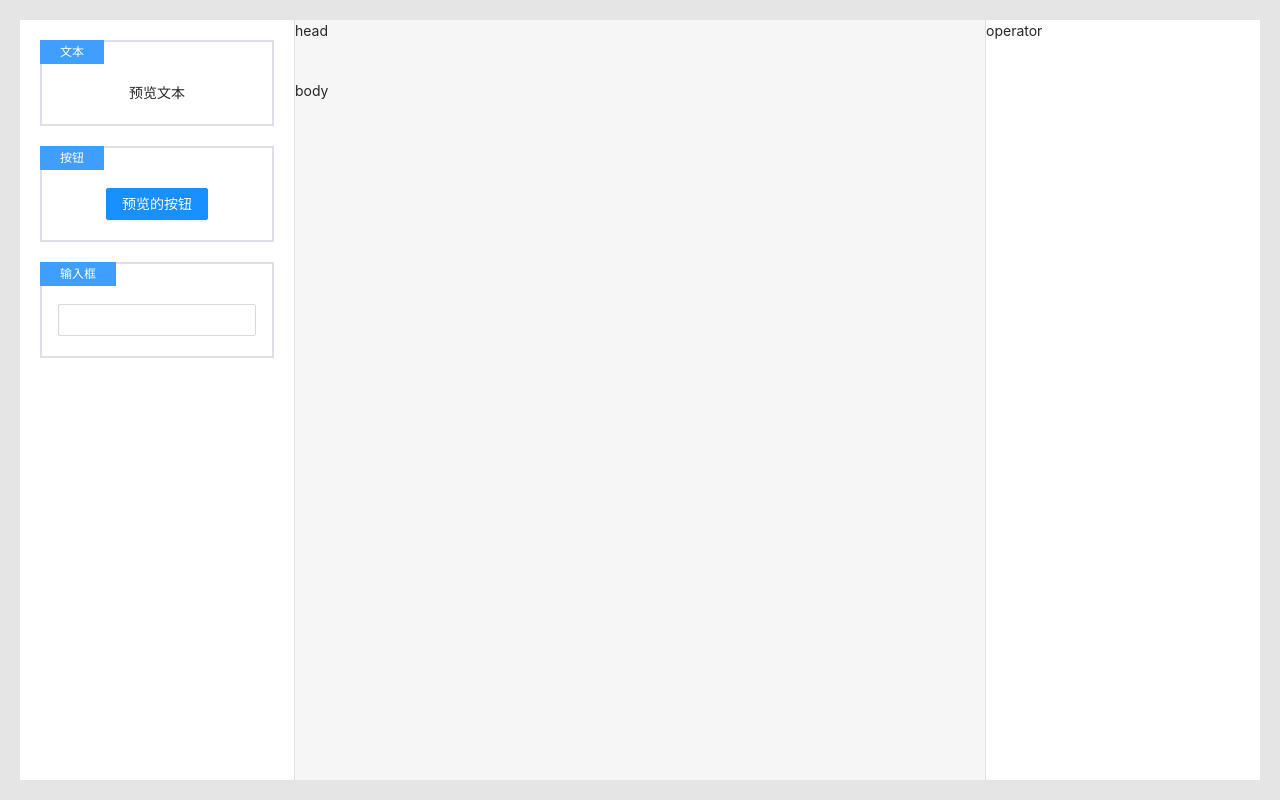
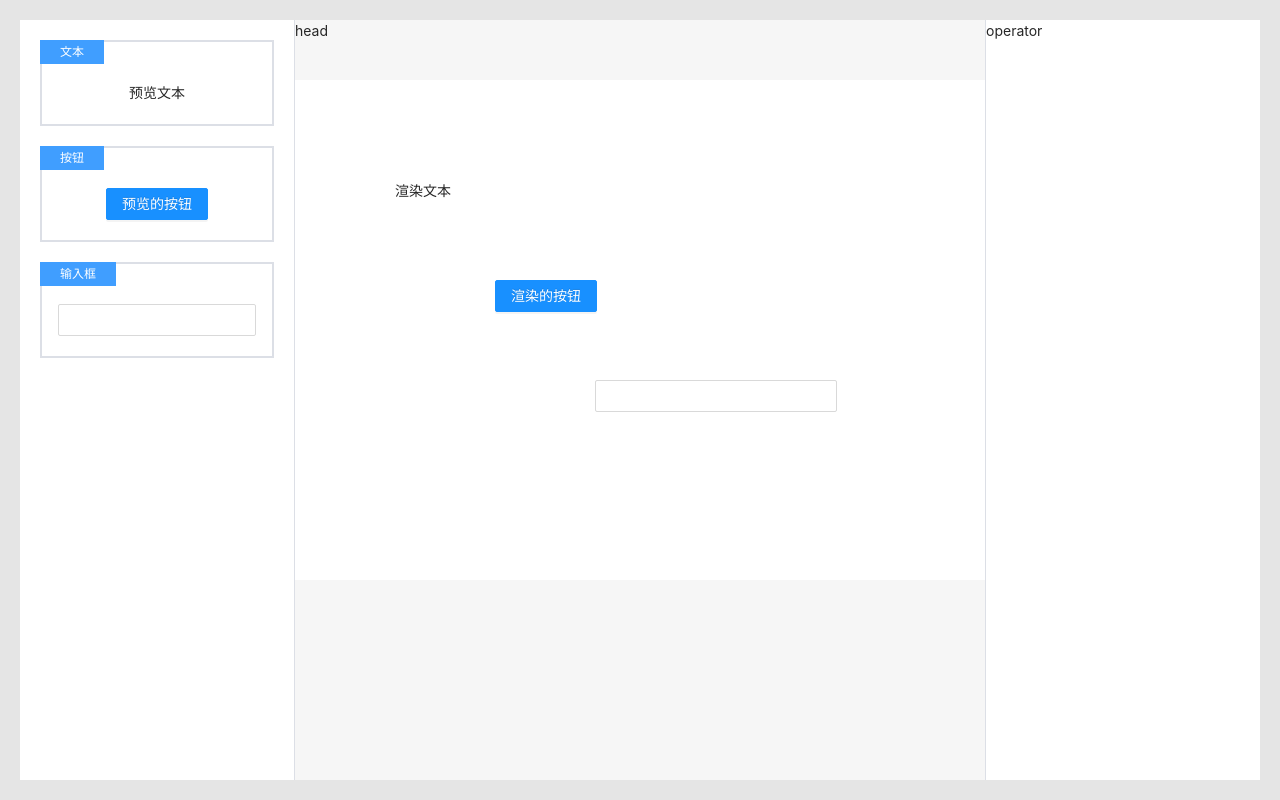
Before and after one commit to Shine0917/my-visual-editor, a React (Vite) app: page / in a window 1280 px wide. Built offline with nearby package versions, Linux system fonts and the light colour scheme.

Commit message:
feat:add blocks

```diff
--- a/src/App.tsx
+++ b/src/App.tsx
@@ -10,14 +10,32 @@ const App =() => {
     top:0
   })
 
-  const [editorValue, setEditorValue] = useState({
-    container: {
-      height:700,
-      width:1000,
-    },
-    blocks:[]
-  } as ReactVisualEditorValue
-  )
+  const [editorValue, setEditorValue] = useState(() => {
+    const val: ReactVisualEditorValue = {
+        container: {
+            height: 500,
+            width: 1000,
+        },
+        blocks: [
+            {
+                componentKey: 'text',
+                top: 100,
+                left: 100,
+            },
+            {
+                componentKey: 'button',
+                top: 200,
+                left: 200,
+            },
+            {
+                componentKey: 'input',
+                top: 300,
+                left: 300,
+            },
+        ],
+    }
+    return val
+})
 
   const posRef = useRef(pos)
   posRef.current = pos
--- /dev/null
+++ b/src/packages/ReactEditorBlock.tsx
@@ -0,0 +1,34 @@
+/*
+ * @Author: xiaozhaoxia
+ * @Date: 2021-08-31 17:35:26
+ * @LastEditTime: 2021-08-31 17:48:57
+ * @LastEditors: xiaozhaoxiz
+ * @FilePath: /My-Visual-editor/src/packages/ReactEditorBlock.tsx
+ */
+import {useMemo} from 'react';
+import {ReactVisualEditorBlock, ReactVisualEditorConfig} from "./ReactVisualEditor.util";
+
+export const ReactVisualBlock:React.FC<{
+  block:ReactVisualEditorBlock,
+  config:ReactVisualEditorConfig,
+}> =(props) => {
+
+  const style =useMemo(() => {
+    return {
+      top:`${props.block.top}px`,
+      left:`${props.block.left}px`
+    }
+  },[props.block.top, props.block.left])
+  const component = props.config.componentMap[props.block.componentKey]
+  let render:any;
+  if(!!component) {
+    render = component.render();
+  }
+
+
+  return (
+    <div className="react-visual-editor-block" style={style}>
+      {render}
+    </div>
+  )
+}
--- a/src/packages/ReactVisualEditor.scss
+++ b/src/packages/ReactVisualEditor.scss
@@ -15,6 +15,7 @@ $primary: #409EFF; // 基础色
   left: 20px;
   bottom: 20px;
   right: 20px;
+  overflow: hidden;
 
   &:before {
     position: fixed;
@@ -102,6 +103,32 @@ $primary: #409EFF; // 基础色
       padding-top: $headSize;
       padding-bottom: 300px;
       background-color: #f6f6f6;
+      overflow: auto;
+      display: flex;
+      justify-content: center;
+
+      .react-visual-editor-container {
+        background-color: white;
+
+        .react-visual-editor-block {
+          &:after {
+            content: '';
+            position: absolute;
+            top: 0;
+            left: 0;
+            right: 0;
+            bottom: 0;
+          }
+        }
+      }
     }
   }
 }
+
+.react-visual-editor-container {
+  position: relative;
+
+  .react-visual-editor-block {
+    position: absolute;
+  }
+}
--- a/src/packages/ReactVisualEditor.tsx
+++ b/src/packages/ReactVisualEditor.tsx
@@ -1,14 +1,15 @@
 /*
  * @Author: xiaozhaoxia
  * @Date: 2021-08-31 15:04:17
- * @LastEditTime: 2021-08-31 17:24:15
+ * @LastEditTime: 2021-08-31 17:57:08
  * @LastEditors: xiaozhaoxiz
  * @FilePath: /My-Visual-editor/src/packages/ReactVisualEditor.tsx
  */
 
 import './ReactVisualEditor.scss'
-import {FC} from 'react'
+import {FC, useMemo} from 'react'
 import {ReactVisualEditorConfig, ReactVisualEditorValue} from "./ReactVisualEditor.util";
+import { ReactVisualBlock } from './ReactEditorBlock';
 
 export interface IProps {
   value:ReactVisualEditorValue,
@@ -17,6 +18,13 @@ export interface IProps {
 }
 export const ReactVisualEditor:FC = (props:IProps) => {
   console.log('props :>> ', props);
+  const containerStyle = useMemo(() => {
+    return {
+      height: `${props.value.container.height}px`,
+      width: `${props.value.container.width}px`,
+    }
+  },[props.value.container.height, props.value.container.width])
+
   return (
     <div className="react-visual-editor">
       <div className="react-visual-editor-menu">
@@ -32,7 +40,13 @@ export const ReactVisualEditor:FC = (props:IProps) => {
         </div>
       <div className="react-visual-editor-head">head</div>
       <div className="react-visual-editor-operator">operator</div>
-      <div className="react-visual-editor-body">body</div>
+      <div className="react-visual-editor-body">
+        <div className="react-visual-editor-container" style={containerStyle}>
+          {props?.value?.blocks.map((block, index) => (
+            <ReactVisualBlock key={index} block={block} config={props.config}></ReactVisualBlock>
+          ))}
+        </div>
+        </div>
     </div>
   )
 }
```
